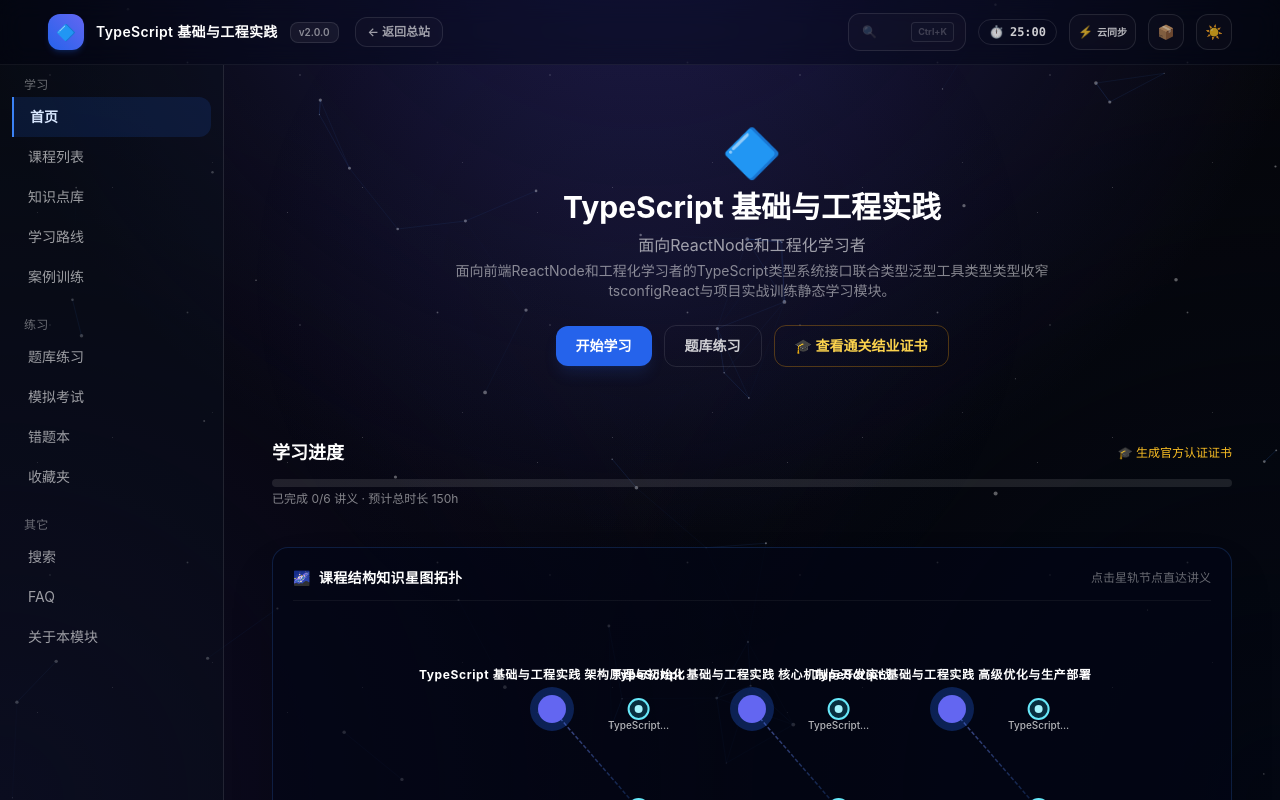
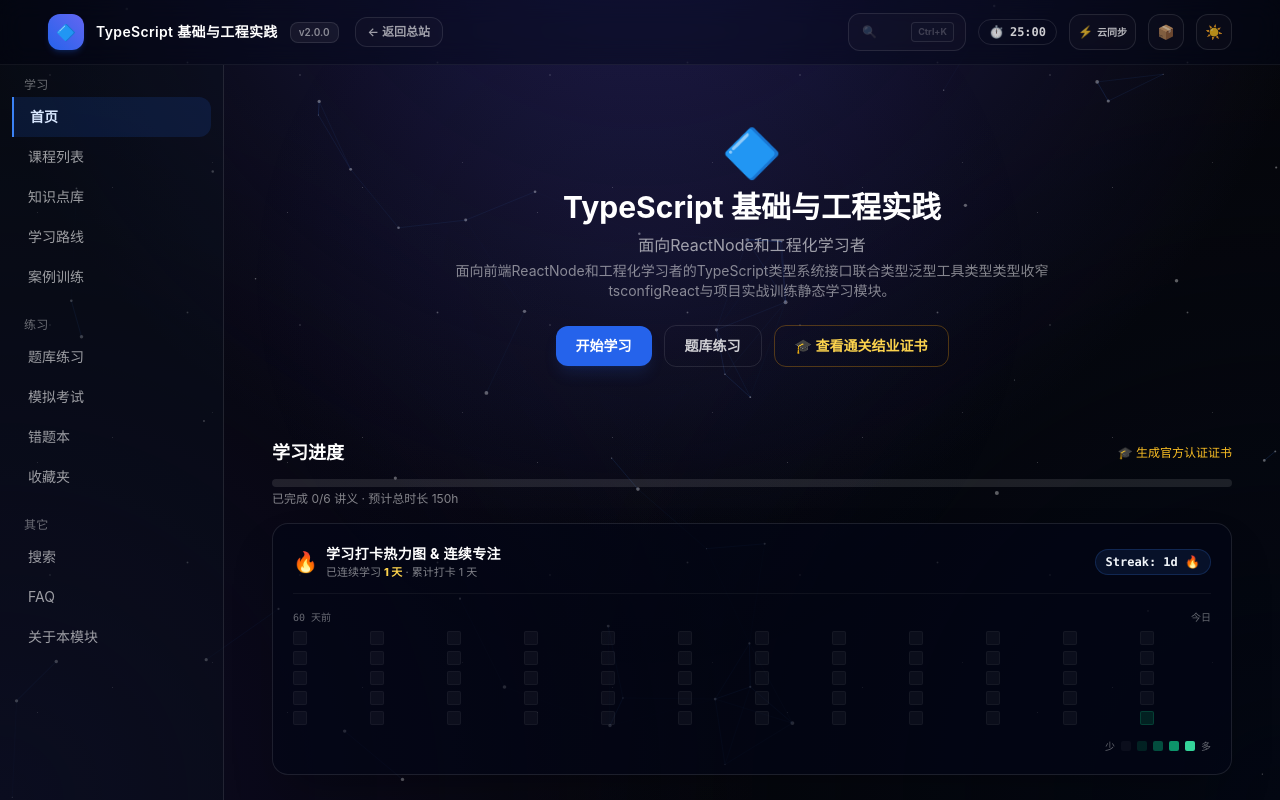
Before and after one commit to openskill-galaxy/module-typescript-basic, a React (Vite) app: page / in a window 1280 px wide. Shown: the top 800 px of the page. Built offline with nearby package versions, Linux system fonts and the light colour scheme.

Commit message:
style: optimize database schema and redesign premium visual UI

```diff
--- /dev/null
+++ b/src/components/SpeechReader.tsx
@@ -0,0 +1,84 @@
+import { useEffect, useState } from "react";
+
+interface Props {
+  text: string;
+}
+
+export default function SpeechReader({ text }: Props) {
+  const [speaking, setSpeaking] = useState(false);
+  const [rate, setRate] = useState(1.0);
+  const [supported, setSupported] = useState(false);
+
+  useEffect(() => {
+    if ("speechSynthesis" in window) {
+      setSupported(true);
+    }
+  }, []);
+
+  if (!supported) return null;
+
+  function handleToggleSpeech() {
+    if (speaking) {
+      window.speechSynthesis.cancel();
+      setSpeaking(false);
+    } else {
+      window.speechSynthesis.cancel();
+      const cleanText = text.replace(/[*_#`[\]()]/g, " ").replace(/\n+/g, " ");
+      const utterance = new SpeechSynthesisUtterance(cleanText);
+      utterance.lang = "zh-CN";
+      utterance.rate = rate;
+
+      utterance.onend = () => setSpeaking(false);
+      utterance.onerror = () => setSpeaking(false);
+
+      window.speechSynthesis.speak(utterance);
+      setSpeaking(true);
+    }
+  }
+
+  function handleRateChange(newRate: number) {
+    setRate(newRate);
+    if (speaking) {
+      window.speechSynthesis.cancel();
+      setSpeaking(false);
+    }
+  }
+
+  return (
+    <div className="inline-flex items-center gap-1.5 bg-white/5 border border-white/10 px-2.5 py-1 rounded-xl text-xs print:hidden">
+      <button
+        onClick={handleToggleSpeech}
+        type="button"
+        className={`font-semibold transition flex items-center gap-1 ${
+          speaking ? "text-cyan-300 animate-pulse font-bold" : "text-white/70 hover:text-white"
+        }`}
+        title="讲义语音朗读"
+      >
+        <span>{speaking ? "⏸ 暂停朗读" : "🔊 语音朗读"}</span>
+      </button>
+
+      <div className="flex items-center gap-1 pl-1 border-l border-white/10 text-[10px] text-white/50 font-mono">
+        <button
+          onClick={() => handleRateChange(1.0)}
+          className={`hover:text-white ${rate === 1.0 ? "text-cyan-300 font-bold" : ""}`}
+        >
+          1x
+        </button>
+        <span>•</span>
+        <button
+          onClick={() => handleRateChange(1.25)}
+          className={`hover:text-white ${rate === 1.25 ? "text-cyan-300 font-bold" : ""}`}
+        >
+          1.25x
+        </button>
+        <span>•</span>
+        <button
+          onClick={() => handleRateChange(1.5)}
+          className={`hover:text-white ${rate === 1.5 ? "text-cyan-300 font-bold" : ""}`}
+        >
+          1.5x
+        </button>
+      </div>
+    </div>
+  );
+}
--- /dev/null
+++ b/src/components/StudyAnalytics.tsx
@@ -0,0 +1,101 @@
+import { useMemo } from "react";
+
+export default function StudyAnalytics() {
+  // Generate last 60 days contribution grid data
+  const { daysGrid, streak, totalActiveDays } = useMemo(() => {
+    const grid: { date: string; count: number; level: number }[] = [];
+    const today = new Date();
+    let streakCount = 0;
+    let activeDays = 0;
+
+    // Load active dates from localStorage
+    const activeDatesStr = localStorage.getItem("openskill-active-dates");
+    const activeDates: Record<string, number> = activeDatesStr ? JSON.parse(activeDatesStr) : {};
+
+    // Record today as active if not recorded
+    const todayKey = today.toISOString().slice(0, 10);
+    if (!activeDates[todayKey]) {
+      activeDates[todayKey] = 1;
+      localStorage.setItem("openskill-active-dates", JSON.stringify(activeDates));
+    }
+
+    for (let i = 59; i >= 0; i--) {
+      const d = new Date(today);
+      d.setDate(d.getDate() - i);
+      const dateKey = d.toISOString().slice(0, 10);
+      const count = activeDates[dateKey] || 0;
+
+      let level = 0;
+      if (count >= 5) level = 4;
+      else if (count >= 3) level = 3;
+      else if (count >= 2) level = 2;
+      else if (count >= 1) level = 1;
+
+      if (count > 0) activeDays++;
+      grid.push({ date: dateKey, count, level });
+    }
+
+    // Calculate streak
+    for (let i = grid.length - 1; i >= 0; i--) {
+      if (grid[i].count > 0) streakCount++;
+      else break;
+    }
+
+    return { daysGrid: grid, streak: streakCount, totalActiveDays: activeDays };
+  }, []);
+
+  const getLevelColor = (level: number) => {
+    switch (level) {
+      case 4: return "bg-emerald-400 shadow-[0_0_8px_rgba(52,211,153,0.5)]";
+      case 3: return "bg-emerald-500/80";
+      case 2: return "bg-emerald-600/50";
+      case 1: return "bg-emerald-900/40 border border-emerald-500/20";
+      default: return "bg-white/[0.04] border border-white/[0.04]";
+    }
+  };
+
+  return (
+    <div className="card p-5 space-y-4 border border-white/10 bg-slate-950/60 shadow-2xl">
+      <div className="flex items-center justify-between border-b border-white/5 pb-3">
+        <div className="flex items-center gap-2">
+          <span className="text-xl">🔥</span>
+          <div>
+            <h3 className="text-sm font-bold text-white tracking-wide">学习打卡热力图 & 连续专注</h3>
+            <p className="text-[11px] text-white/50">已连续学习 <strong className="text-amber-300 font-extrabold">{streak} 天</strong> · 累计打卡 {totalActiveDays} 天</p>
+          </div>
+        </div>
+        <span className="text-xs font-mono font-bold text-brand-300 bg-brand-500/10 px-2.5 py-1 rounded-full border border-brand-500/20">
+          Streak: {streak}d 🔥
+        </span>
+      </div>
+
+      {/* 60-Day Contribution Heatmap Grid */}
+      <div className="space-y-1.5">
+        <div className="flex justify-between text-[10px] text-white/40 font-mono">
+          <span>60 天前</span>
+          <span>今日</span>
+        </div>
+
+        <div className="grid grid-flow-col grid-rows-5 gap-1.5 overflow-x-auto pb-1">
+          {daysGrid.map((item) => (
+            <div
+              key={item.date}
+              className={`h-3.5 w-3.5 rounded-sm transition-all duration-200 hover:scale-125 cursor-pointer ${getLevelColor(item.level)}`}
+              title={`${item.date}: ${item.count} 次打卡学习`}
+            />
+          ))}
+        </div>
+
+        <div className="flex items-center justify-end gap-1.5 text-[10px] text-white/40 pt-1">
+          <span>少</span>
+          <div className="h-2.5 w-2.5 rounded-sm bg-white/[0.04]" />
+          <div className="h-2.5 w-2.5 rounded-sm bg-emerald-900/40" />
+          <div className="h-2.5 w-2.5 rounded-sm bg-emerald-600/50" />
+          <div className="h-2.5 w-2.5 rounded-sm bg-emerald-500/80" />
+          <div className="h-2.5 w-2.5 rounded-sm bg-emerald-400" />
+          <span>多</span>
+        </div>
+      </div>
+    </div>
+  );
+}
--- a/src/pages/HomePage.tsx
+++ b/src/pages/HomePage.tsx
@@ -6,6 +6,7 @@
 import DifficultyBadge from "../components/DifficultyBadge";
 import KnowledgeGraph from "../components/KnowledgeGraph";
 import CertificateModal from "../components/CertificateModal";
+import StudyAnalytics from "../components/StudyAnalytics";
 
 export default function HomePage({ data }: { data: ModuleData }) {
   const progress = useProgressStore((s) => s.progress);
@@ -38,9 +39,10 @@
           </button>
         </div>
         <ProgressBar value={overall.percent} />
-        <p className="mt-1 text-xs text-white/50">
+        <p className="mt-1 text-xs text-white/50 mb-4">
           已完成 {overall.completed}/{overall.total} 讲义 · 预计总时长 {data.module.estimatedHours}h
         </p>
+        <StudyAnalytics />
       </section>
 
       {showCert && (
--- a/src/pages/LessonPage.tsx
+++ b/src/pages/LessonPage.tsx
@@ -5,6 +5,7 @@
 import { useProgressStore } from "../store/useProgressStore";
 import LessonTOC from "../components/LessonTOC";
 import PersonalNotes from "../components/PersonalNotes";
+import SpeechReader from "../components/SpeechReader";
 
 export default function LessonPage({ data }: { data: ModuleData }) {
   const { slug } = useParams<{ slug: string }>();
@@ -77,7 +78,8 @@
       <header className="space-y-3">
         <div className="flex items-center justify-between gap-3">
           <h1 className="text-2xl font-bold text-white">{lesson.title}</h1>
-          <div className="flex gap-2 print:hidden">
+          <div className="flex items-center gap-2 print:hidden">
+            <SpeechReader text={lesson.contentMarkdown} />
             <button
               type="button"
               className="btn-ghost text-xs"
```
